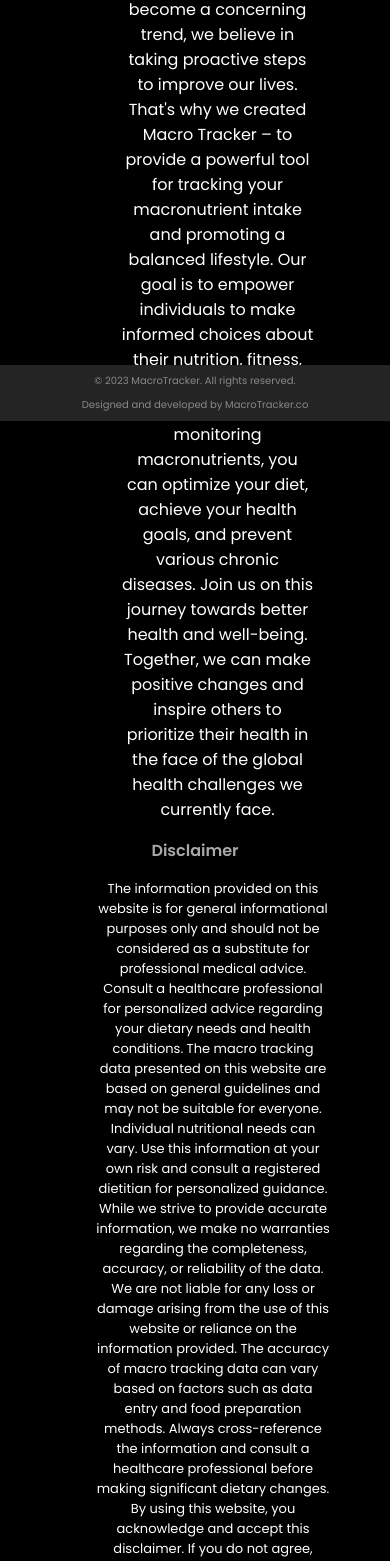
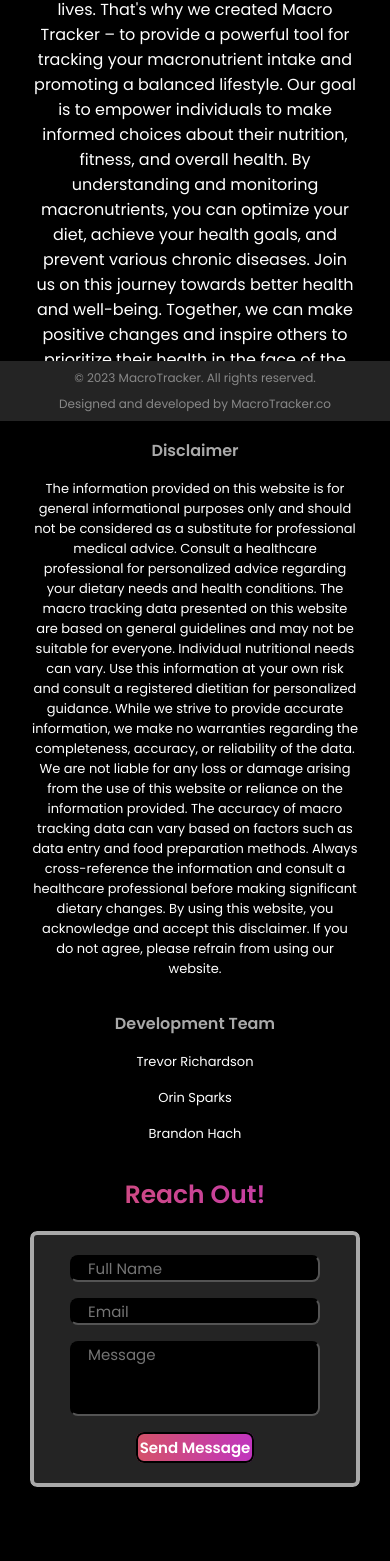
Before and after one commit to Tjrich336/MacroTracker, a React (Create React App) app in the folder website/: page /about in a window 390 px wide. Shown: the part 423-1984 px from the top of the page. Built offline with nearby package versions, Linux system fonts and the light colour scheme; no server answers.

Commit message:
Mobile Responsiveness: 95% Complete

```diff
--- a/website/src/components/About/about.css
+++ b/website/src/components/About/about.css
@@ -161,12 +161,13 @@
   .content {
     margin-top: 1rem;
     font-size: medium;
-    width: 50%;
+    flex: none;
     display: flex;
     flex-direction: column;
     justify-content: center;
     align-items: center;
-    margin-left: 7.5rem !important;
+    margin-left: 2rem;
+    margin-right: 2rem;
   }
 
   .team {
@@ -174,9 +175,6 @@
     font-size: medium;
     font-weight: bold;
     text-align: center;
-    width: 60%;
-		height: auto;
-    margin-left: 6rem !important;
   }
 
   .team__content {
@@ -184,9 +182,6 @@
     font-size: small;
     text-align: center;
     color: white;
-    width: 60%;
-		height: auto;
-    margin-left: 6rem !important;
   }
 
   .disclaimer {
@@ -199,12 +194,12 @@
   .disclaimer__content {
     margin-top: 1rem;
     font-size: small;
-    width: 60%;
 		height: auto;
-    margin-left: 6rem !important;
     display: flex;
     flex-direction: column;
     align-items: center;
+    margin-left: 2rem;
+    margin-right: 2rem;
   }
 
   .contact {
@@ -212,24 +207,24 @@
   }
 
   .form {
-    width: 60%;
-		height: auto;
     display: flex;
     flex-direction: column;
     align-items: center;
-    margin-left: 6rem;
+    width: fit-content;
   }
 
   .userName {
     margin-top: -1rem;
     padding-left: 1rem;
     padding-right: 1rem;
-}
+    width: 250px;
+  }
 
   .userEmail {
     margin-top: 1rem;
     padding-left: 1rem;
     padding-right: 1rem;
+    width: 250px;
   }
 
   .userMessage {
@@ -237,6 +232,7 @@
     padding-bottom: 3rem;
     padding-left: 1rem;
     padding-right: 1rem;
+    width: 250px;
   }
 
   .send__button {
--- a/website/src/components/Charts/PieChart.jsx
+++ b/website/src/components/Charts/PieChart.jsx
@@ -1,4 +1,4 @@
-import React from 'react'
+import React from 'react';
 import { PieChart, Pie, Cell} from 'recharts';
 
 const Charts = ({data}) => {
--- a/website/src/components/Charts/SimpleBarChart.jsx
+++ b/website/src/components/Charts/SimpleBarChart.jsx
@@ -1,7 +1,8 @@
 import React from 'react';
 import { BarChart, Bar, XAxis, YAxis, CartesianGrid, Tooltip, Legend } from 'recharts';
+import "../Modal/displayGraphModal.css";
 
-const SimpleBarChart = ({ data, goal }) => {
+const SimpleBarChart = ({ data, goal, width }) => {
   const chartData = [
     { name: 'Fats', Value: data.fat, Goal: goal.fats},
     { name: 'Protein', Value: data.protein, Goal: goal.protein},
@@ -9,6 +10,7 @@
   ];
 
   return (
+    <div className="bar-chart">
       <BarChart
         data={chartData}
         width={500}
@@ -23,7 +25,7 @@
         <Bar dataKey="Value" fill="#fd0230" isAnimationActive={true} animationDuration={1000} />
         <Bar dataKey="Goal" fill="#49a9fc" isAnimationActive={true} animationDuration={1750}/>
       </BarChart>
-
+    </div>
   );
 };
 
--- a/website/src/components/Footer/footer.css
+++ b/website/src/components/Footer/footer.css
@@ -53,6 +53,7 @@
   .footer__content p {
     margin: 0.25rem 0;
     color: #888888;
-    font-size: 10px;
+    font-size: 12px;
+    text-align: center !important;
   }
 }
--- a/website/src/components/Header/header.css
+++ b/website/src/components/Header/header.css
@@ -144,7 +144,7 @@
         flex-direction: column;
         align-items: center;
         margin-top: 2rem !important;
-        margin-left: -1rem;
+        margin-left: 0rem;
     }
 
     .nav__logo,
--- a/website/src/components/HealthFacts/healthfacts.css
+++ b/website/src/components/HealthFacts/healthfacts.css
@@ -160,7 +160,7 @@
 
   .content__title {
     margin-top: 3rem;
-    font-size:15px;
+    font-size: 15px;
   }
 
   .healthfacts__content {
@@ -171,7 +171,6 @@
     flex-direction: column;
     justify-content: center;
     align-items: center;
-
   }
 
   .macro-box {
--- a/website/src/components/Modal/DisplayGraphModal.jsx
+++ b/website/src/components/Modal/DisplayGraphModal.jsx
@@ -32,4 +32,4 @@
     )
 }
 
-export default DisplayGraphModal
+export default DisplayGraphModal;
--- a/website/src/components/Modal/displayGraphModal.css
+++ b/website/src/components/Modal/displayGraphModal.css
@@ -38,18 +38,15 @@
 	cursor: pointer;
 }
 
-.modal .pie-chart {
-	/* PieChart styles when inside the modal */
-}
-
-.modal .simple-bar-chart {
-	/* SimpleBarChart styles when inside the modal */
-}
-
-
 /*        Mobile Devices      */
 @media screen and (max-width: 475px) {
 	.modal {
 		margin-top: 6rem;
+		width: 80%;
+	}
+
+	.bar-chart {
+		width: auto;
+		height: auto;
 	}
 }
--- a/website/src/components/UserDashBoard/userdashboard.css
+++ b/website/src/components/UserDashBoard/userdashboard.css
@@ -257,11 +257,16 @@
 	grid-gap: 10px;
   	justify-content: center;
   	align-items: center;
-	margin-left: 0rem !important;
-	margin-right: 0rem !important;
   }
 
-  .table-container {
-	overflow-x: auto;
+  .food-items-table th,
+  .food-items-table td {
+	padding-left: 0.3rem;
+	padding-right: 0.3rem;
+  }
+
+  .removefoodbutton {
+	font-size: 12px;
+	width: 5rem;
   }
 }
```
